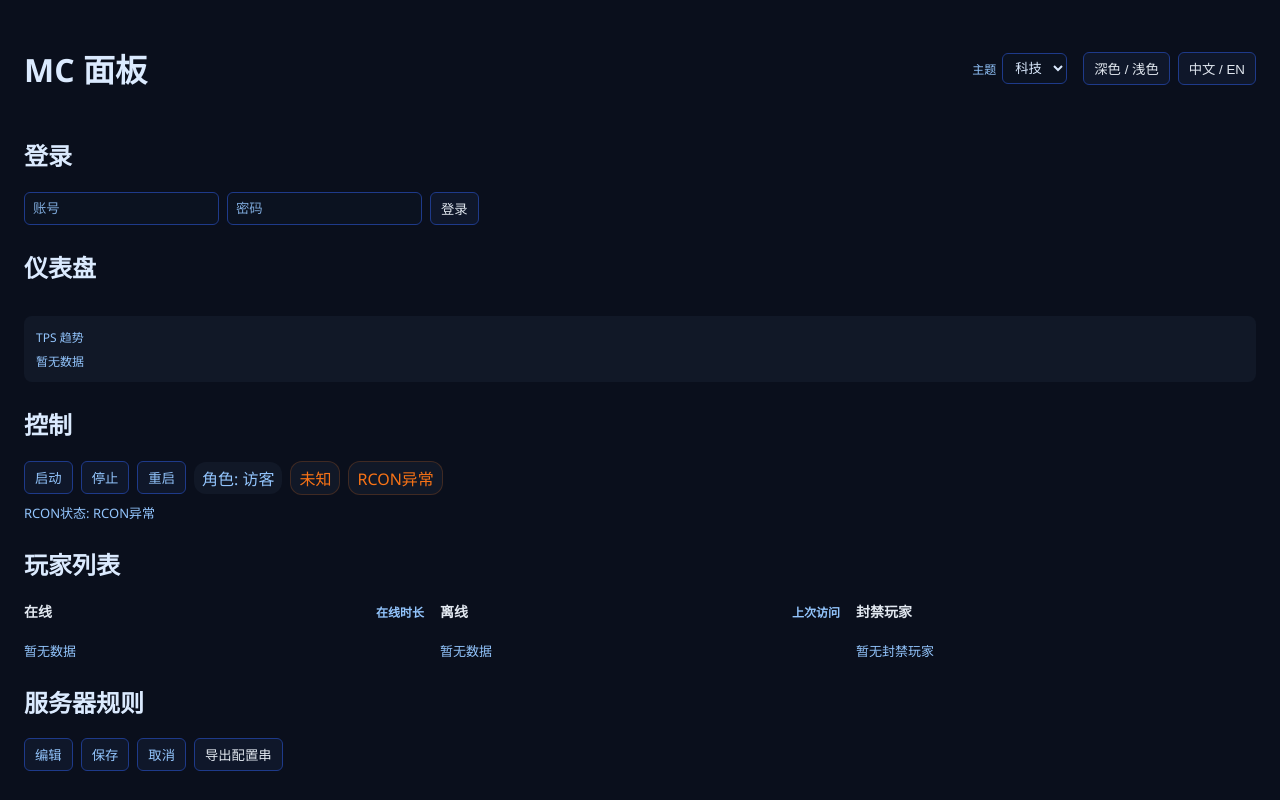
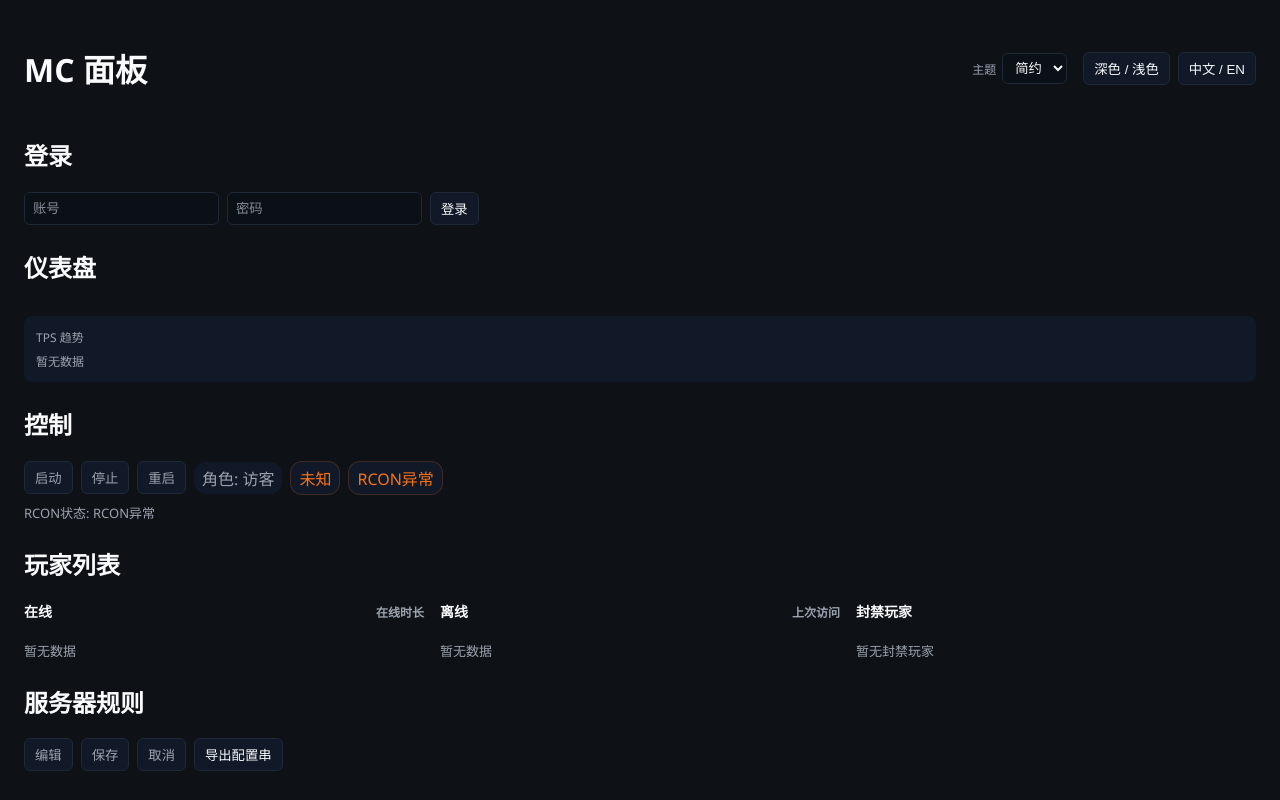
Before and after one commit to zalataraglados-prog/mc-panel-sanitized, a React (Vite) app in the folder frontend/: page / in a window 1280 px wide. Shown: the top 800 px of the page. Built offline with nearby package versions, Linux system fonts and the light colour scheme.

Commit message:
chore: default to minimal theme

```diff
--- a/frontend/src/App.tsx
+++ b/frontend/src/App.tsx
@@ -505,7 +505,7 @@ export function App() {
   const [authError, setAuthError] = useState("");
   const [lang, setLang] = useState<"en" | "zh">("zh");
   const [dark, setDark] = useState(true);
-  const [skin, setSkin] = useState<"pixel" | "minimal" | "tech" | "retro">("tech");
+  const [skin, setSkin] = useState<"pixel" | "minimal" | "tech" | "retro">("minimal");
   const [rconOk, setRconOk] = useState(false);
   const [rconMessage, setRconMessage] = useState("");
   const [logLines, setLogLines] = useState<string[]>([]);
```
